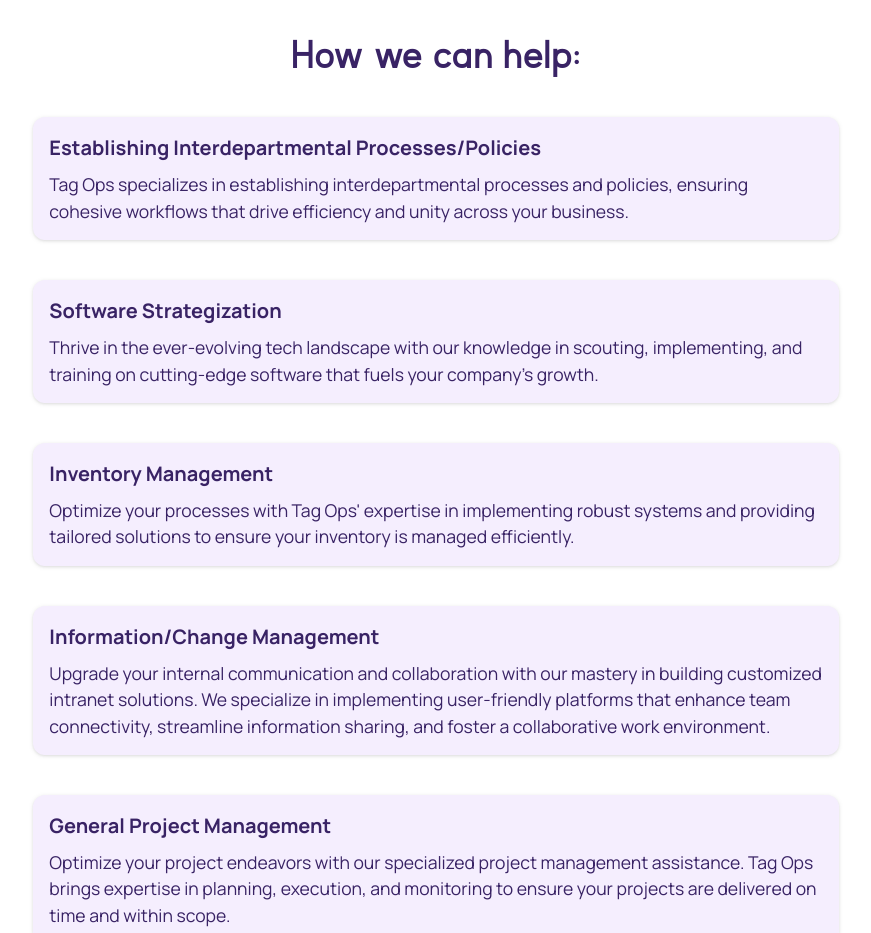
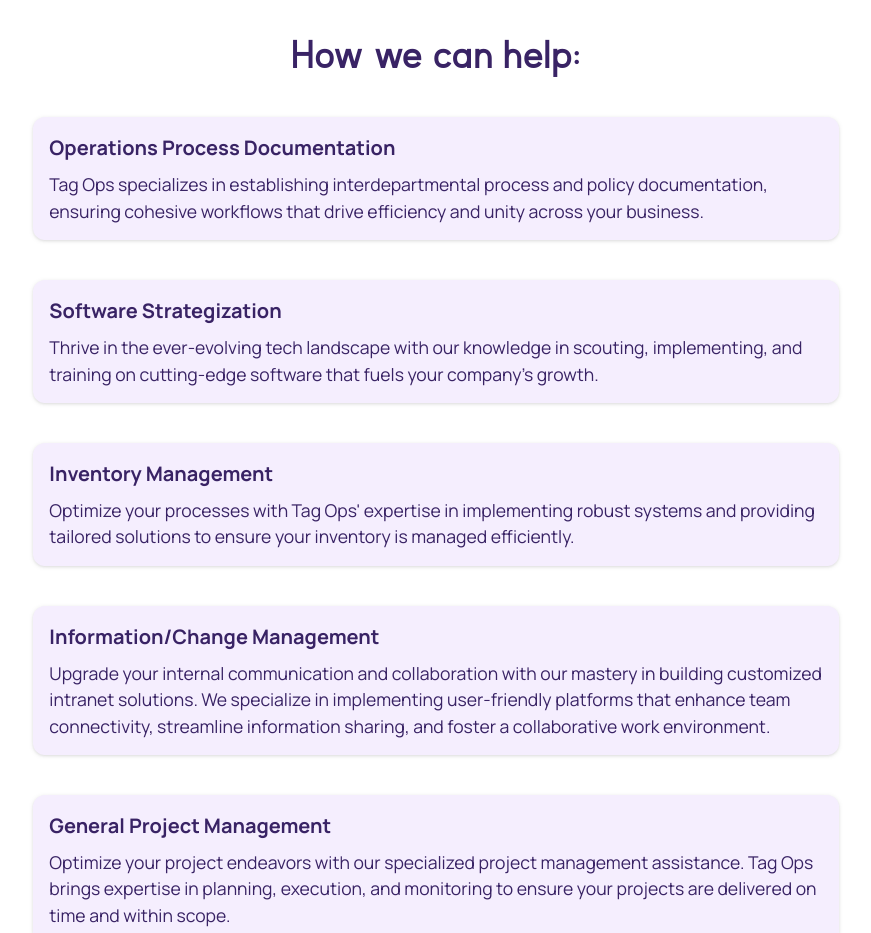
Before and after one commit to hicass/tag-ops-v3, a Next.js app: page /operations in a window 1280 px wide. Shown: the part 1560-2493 px from the top of the page, without its empty margins (204-1075 px from the left). Built offline with nearby package versions, Linux system fonts and the light colour scheme.

Commit message:
Update copy

```diff
--- a/src/app/operations/page.tsx
+++ b/src/app/operations/page.tsx
@@ -35,9 +35,9 @@ export default function OperationsPage() {
     ],
     solutions: [
       {
-        title: 'Establishing Interdepartmental Processes/Policies',
+        title: 'Operations Process Documentation',
         description:
-          'Tag Ops specializes in establishing interdepartmental processes and policies, ensuring cohesive workflows that drive efficiency and unity across your business.',
+          'Tag Ops specializes in establishing interdepartmental process and policy documentation, ensuring cohesive workflows that drive efficiency and unity across your business.',
       },
       {
         title: 'Software Strategization',
```
